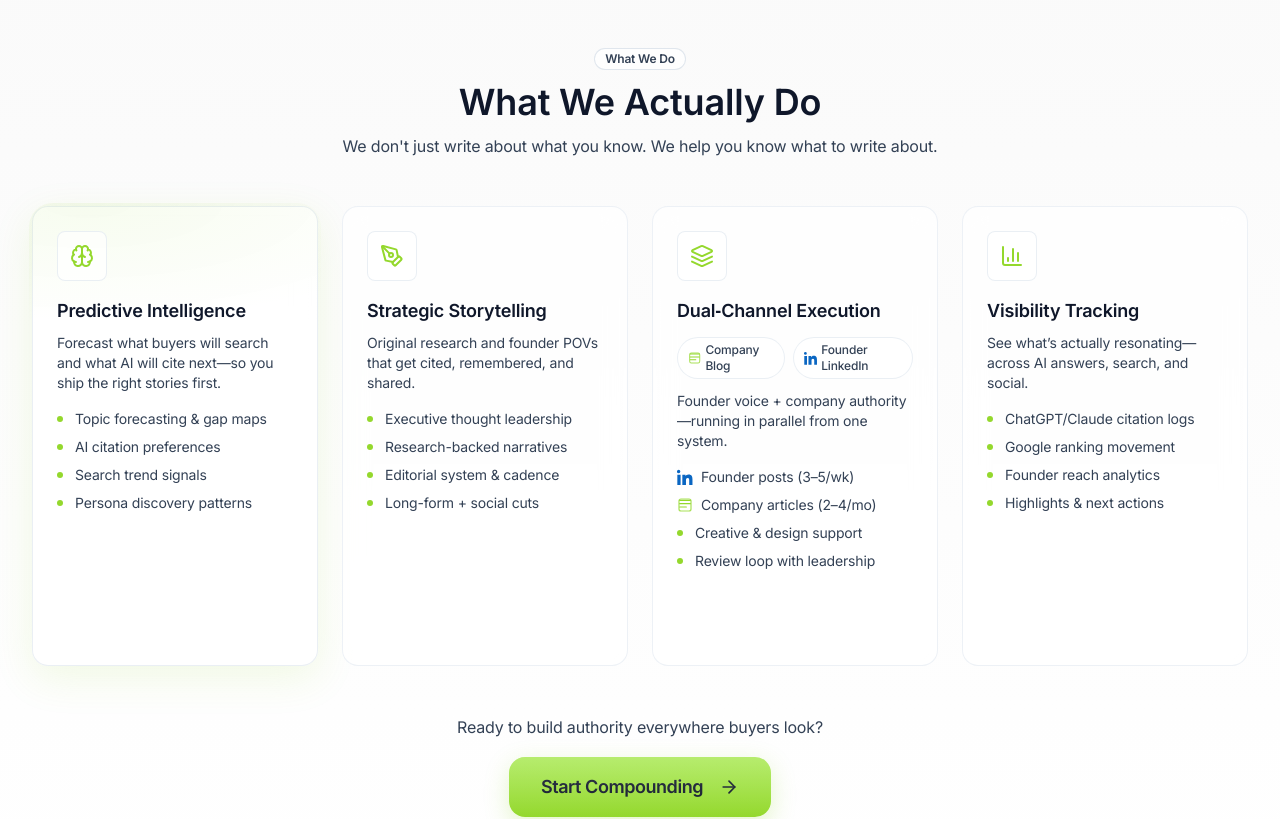
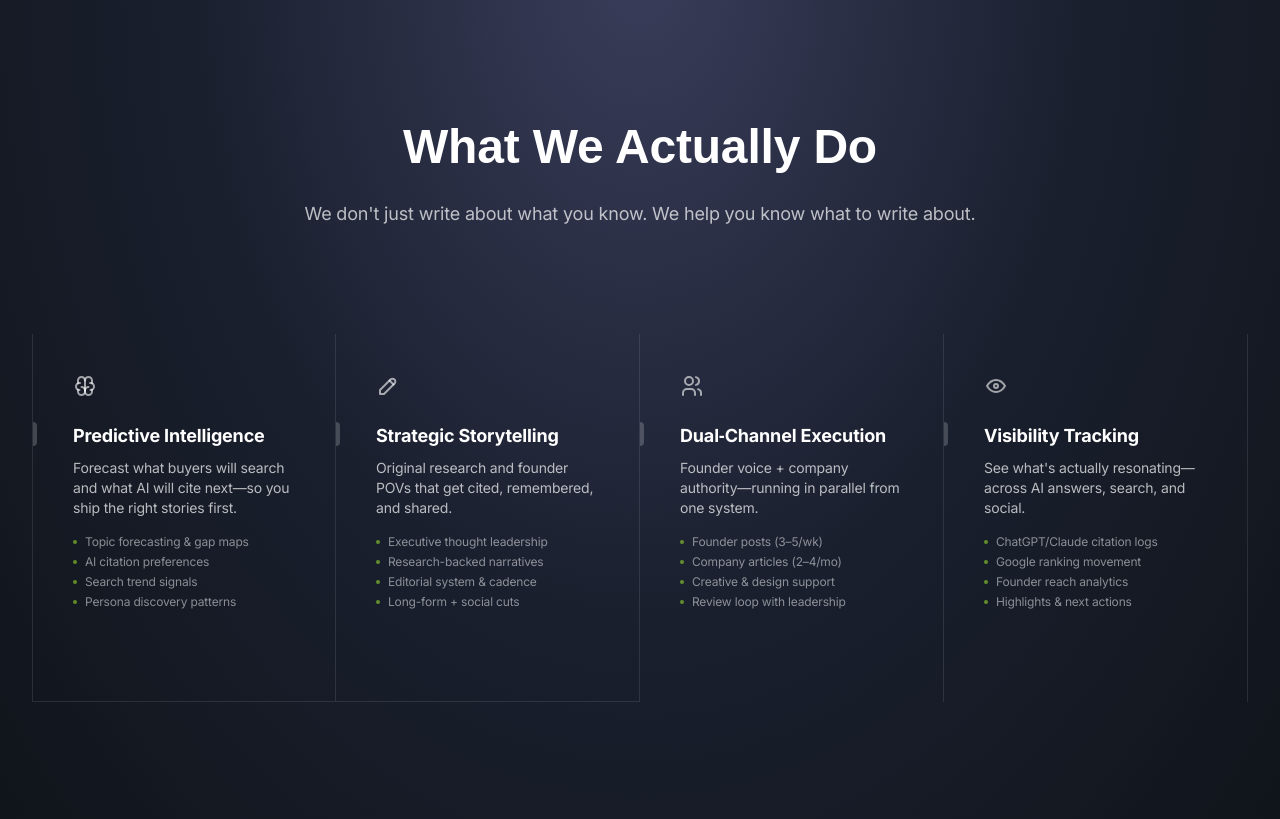
Before and after one commit to trequartist/contentq-lp1, a Next.js app: page / in a window 1280 px wide. Shown: the part 1340-2159 px from the top of the page. Built offline with nearby package versions, Linux system fonts and the light colour scheme.

Commit message:
Integrate Feature Section with Hover Effects

```diff
--- a/components/ui/feature-section-with-hover-effects.tsx
+++ b/components/ui/feature-section-with-hover-effects.tsx
@@ -1,65 +1,69 @@
 import { cn } from "@/lib/utils";
 import {
-  IconAdjustmentsBolt,
-  IconCloud,
-  IconCurrencyDollar,
-  IconEaseInOut,
-  IconHeart,
-  IconHelp,
-  IconRouteAltLeft,
-  IconTerminal2,
+  IconBrain,
+  IconPencil,
+  IconUsers,
+  IconEye,
+  IconTrendingUp,
+  IconSearch,
+  IconShare,
+  IconChartBar,
 } from "@tabler/icons-react";
 
 export function FeaturesSectionWithHoverEffects() {
   const features = [
     {
-      title: "Built for developers",
+      title: "Predictive Intelligence",
       description:
-        "Built for engineers, developers, dreamers, thinkers and doers.",
-      icon: <IconTerminal2 />,
+        "Forecast what buyers will search and what AI will cite next—so you ship the right stories first.",
+      icon: <IconBrain />,
+      details: [
+        "Topic forecasting & gap maps",
+        "AI citation preferences",
+        "Search trend signals",
+        "Persona discovery patterns"
+      ]
     },
     {
-      title: "Ease of use",
+      title: "Strategic Storytelling",
       description:
-        "It's as easy as using an Apple, and as expensive as buying one.",
-      icon: <IconEaseInOut />,
+        "Original research and founder POVs that get cited, remembered, and shared.",
+      icon: <IconPencil />,
+      details: [
+        "Executive thought leadership",
+        "Research-backed narratives",
+        "Editorial system & cadence",
+        "Long-form + social cuts"
+      ]
     },
     {
-      title: "Pricing like no other",
+      title: "Dual‑Channel Execution",
       description:
-        "Our prices are best in the market. No cap, no lock, no credit card required.",
-      icon: <IconCurrencyDollar />,
+        "Founder voice + company authority—running in parallel from one system.",
+      icon: <IconUsers />,
+      details: [
+        "Founder posts (3–5/wk)",
+        "Company articles (2–4/mo)",
+        "Creative & design support",
+        "Review loop with leadership"
+      ]
     },
     {
-      title: "100% Uptime guarantee",
-      description: "We just cannot be taken down by anyone.",
-      icon: <IconCloud />,
-    },
-    {
-      title: "Multi-tenant Architecture",
-      description: "You can simply share passwords instead of buying new seats",
-      icon: <IconRouteAltLeft />,
-    },
-    {
-      title: "24/7 Customer Support",
+      title: "Visibility Tracking",
       description:
-        "We are available a 100% of the time. Atleast our AI Agents are.",
-      icon: <IconHelp />,
-    },
-    {
-      title: "Money back guarantee",
-      description:
-        "If you donot like EveryAI, we will convince you to like us.",
-      icon: <IconAdjustmentsBolt />,
-    },
-    {
-      title: "And everything else",
-      description: "I just ran out of copy ideas. Accept my sincere apologies",
-      icon: <IconHeart />,
+        "See what's actually resonating—across AI answers, search, and social.",
+      icon: <IconEye />,
+      details: [
+        "ChatGPT/Claude citation logs",
+        "Google ranking movement",
+        "Founder reach analytics",
+        "Highlights & next actions"
+      ]
     },
   ];
+
   return (
-    <div className="grid grid-cols-1 md:grid-cols-2 lg:grid-cols-4  relative z-10 py-10 max-w-7xl mx-auto">
+    <div className="grid grid-cols-1 md:grid-cols-2 lg:grid-cols-2 xl:grid-cols-4 relative z-10 py-10 max-w-7xl mx-auto">
       {features.map((feature, index) => (
         <Feature key={feature.title} {...feature} index={index} />
       ))}
@@ -71,39 +75,56 @@ const Feature = ({
   title,
   description,
   icon,
+  details,
   index,
 }: {
   title: string;
   description: string;
   icon: React.ReactNode;
+  details: string[];
   index: number;
 }) => {
   return (
     <div
       className={cn(
-        "flex flex-col lg:border-r  py-10 relative group/feature dark:border-neutral-800",
-        (index === 0 || index === 4) && "lg:border-l dark:border-neutral-800",
-        index < 4 && "lg:border-b dark:border-neutral-800"
+        "flex flex-col lg:border-r py-10 relative group/feature border-white/10",
+        (index === 0 || index === 4) && "lg:border-l border-white/10",
+        index < 2 && "lg:border-b border-white/10"
       )}
     >
-      {index < 4 && (
-        <div className="opacity-0 group-hover/feature:opacity-100 transition duration-200 absolute inset-0 h-full w-full bg-gradient-to-t from-neutral-100 dark:from-neutral-800 to-transparent pointer-events-none" />
+      {index < 2 && (
+        <div className="opacity-0 group-hover/feature:opacity-100 transition duration-200 absolute inset-0 h-full w-full bg-gradient-to-t from-[#94D82D]/5 to-transparent pointer-events-none" />
       )}
-      {index >= 4 && (
-        <div className="opacity-0 group-hover/feature:opacity-100 transition duration-200 absolute inset-0 h-full w-full bg-gradient-to-b from-neutral-100 dark:from-neutral-800 to-transparent pointer-events-none" />
+      {index >= 2 && (
+        <div className="opacity-0 group-hover/feature:opacity-100 transition duration-200 absolute inset-0 h-full w-full bg-gradient-to-b from-[#94D82D]/5 to-transparent pointer-events-none" />
       )}
-      <div className="mb-4 relative z-10 px-10 text-neutral-600 dark:text-neutral-400">
-        {icon}
+      <div className="mb-4 relative z-10 px-10 text-white/60 group-hover/feature:text-[#94D82D] transition-colors duration-200">
+        <div className="w-8 h-8">
+          {icon}
+        </div>
       </div>
       <div className="text-lg font-bold mb-2 relative z-10 px-10">
-        <div className="absolute left-0 inset-y-0 h-6 group-hover/feature:h-8 w-1 rounded-tr-full rounded-br-full bg-neutral-300 dark:bg-neutral-700 group-hover/feature:bg-blue-500 transition-all duration-200 origin-center" />
-        <span className="group-hover/feature:translate-x-2 transition duration-200 inline-block text-neutral-800 dark:text-neutral-100">
+        <div className="absolute left-0 inset-y-0 h-6 group-hover/feature:h-8 w-1 rounded-tr-full rounded-br-full bg-white/20 group-hover/feature:bg-[#94D82D] transition-all duration-200 origin-center" />
+        <span className="group-hover/feature:translate-x-2 transition duration-200 inline-block text-white">
           {title}
         </span>
       </div>
-      <p className="text-sm text-neutral-600 dark:text-neutral-300 max-w-xs relative z-10 px-10">
+      <p className="text-sm text-white/70 max-w-xs relative z-10 px-10 mb-4 group-hover/feature:text-white/90 transition-colors duration-200">
         {description}
       </p>
+      <ul className="text-xs text-white/50 relative z-10 px-10 space-y-1 group-hover/feature:text-white/70 transition-colors duration-200">
+        {details.map((detail, idx) => (
+          <li key={idx} className="flex items-center">
+            <span className="w-1 h-1 bg-[#94D82D] rounded-full mr-2 opacity-60 group-hover/feature:opacity-100 transition-opacity duration-200"></span>
+            {detail}
+          </li>
+        ))}
+      </ul>
+      <div className="mt-6 px-10 relative z-10">
+        <button className="text-xs text-[#94D82D] hover:text-white transition-colors duration-200 font-medium opacity-0 group-hover/feature:opacity-100 transform translate-y-2 group-hover/feature:translate-y-0 transition-all duration-200">
+          Learn More →
+        </button>
+      </div>
     </div>
   );
 };
--- a/components/ui/what-we-do-section.tsx
+++ b/components/ui/what-we-do-section.tsx
@@ -1,181 +1,27 @@
 "use client";
 
-import React from "react";
-import { Badge } from "@/components/ui/badge";
-import Button from "@/components/Button";
-import { Brain, PenTool, Layers, BarChart3, ArrowRight } from "lucide-react";
+import React from 'react';
+import Section from '../Section';
+import { SectionHeadline, BodyText } from '../Typography';
+import { FeaturesSectionWithHoverEffects } from './feature-section-with-hover-effects';
 
-// Lightweight LinkedIn and Blog icons
-const LinkedInIcon = ({ className = "h-5 w-5" }: { className?: string }) => (
-  <svg viewBox="0 0 24 24" fill="currentColor" className={className} aria-hidden>
-    <path d="M4.98 3.5A2.5 2.5 0 1 1 0 3.5a2.5 2.5 0 0 1 4.98 0ZM.5 8.5h4.9V24H.5V8.5Zm7.5 0h4.7v2.12h.07c.65-1.23 2.24-2.52 4.6-2.52 4.92 0 5.83 3.24 5.83 7.46V24h-4.89v-6.8c0-1.62-.03-3.7-2.25-3.7-2.25 0-2.6 1.76-2.6 3.58V24H8V8.5Z" />
-  </svg>
-);
-
-const BlogIcon = ({ className = "h-5 w-5" }: { className?: string }) => (
-  <svg viewBox="0 0 24 24" fill="none" stroke="currentColor" strokeWidth="1.8" className={className} aria-hidden>
-    <path d="M4 5h16M4 10h16M4 15h10" strokeLinecap="round" />
-    <rect x="3" y="3" width="18" height="18" rx="3" strokeOpacity=".8" />
-  </svg>
-);
-
-interface Service {
-  icon: React.ReactNode;
-  title: string;
-  description: string;
-  features: string[];
-  popular?: boolean;
-}
-
-const services: Service[] = [
-  {
-    icon: <Brain className="h-6 w-6" />,
-    title: "Predictive Intelligence",
-    description:
-      "Forecast what buyers will search and what AI will cite next—so you ship the right stories first.",
-    features: [
-      "Topic forecasting & gap maps",
-      "AI citation preferences",
-      "Search trend signals",
-      "Persona discovery patterns",
-    ],
-    popular: true,
-  },
-  {
-    icon: <PenTool className="h-6 w-6" />,
-    title: "Strategic Storytelling",
-    description:
-      "Original research and founder POVs that get cited, remembered, and shared.",
-    features: [
-      "Executive thought leadership",
-      "Research-backed narratives",
-      "Editorial system & cadence",
-      "Long-form + social cuts",
-    ],
-  },
-  {
-    icon: <Layers className="h-6 w-6" />,
-    title: "Dual‑Channel Execution",
-    description:
-      "Founder voice + company authority—running in parallel from one system.",
-    features: [
-      "Founder posts (3–5/wk)",
-      "Company articles (2–4/mo)",
-      "Creative & design support",
-      "Review loop with leadership",
-    ],
-  },
-  {
-    icon: <BarChart3 className="h-6 w-6" />,
-    title: "Visibility Tracking",
-    description:
-      "See what’s actually resonating—across AI answers, search, and social.",
-    features: [
-      "ChatGPT/Claude citation logs",
-      "Google ranking movement",
-      "Founder reach analytics",
-      "Highlights & next actions",
-    ],
-  },
-];
-
-const CardShell: React.FC<{ children: React.ReactNode; highlight?: boolean }> = ({
-  children,
-  highlight,
-}) => (
-  <div
-    className={
-      "relative h-full rounded-2xl border backdrop-blur-md transition-all duration-300 " +
-      (highlight
-        ? "border-slate-200/70 bg-white/80 shadow-[0_12px_40px_rgba(148,216,45,0.12)]"
-        : "border-slate-200/60 bg-white/70 hover:bg-white/80 hover:shadow-[0_10px_30px_rgba(0,0,0,0.08)]")
-    }
-  >
-    {highlight && (
-      <div className="pointer-events-none absolute -inset-1 rounded-3xl bg-[radial-gradient(600px_200px_at_20%_0%,rgba(148,216,45,0.08),transparent_60%)]" />
-    )}
-    <div className="relative z-10">{children}</div>
-  </div>
-);
-
-export default function WhatWeDoSection() {
+const WhatWeDoSection = () => {
   return (
-    <section id="what-we-do" className="py-16 sm:py-20 bg-gradient-to-b from-zinc-50 to-white">
-      <div className="mx-auto max-w-7xl px-4 sm:px-6 lg:px-8">
-        {/* Header */}
-        <div className="text-center mb-12">
-          <Badge className="mb-3 rounded-full border-slate-300/60 bg-white/80 text-slate-700 backdrop-blur-sm">
-            What We Do
-          </Badge>
-          <h2 className="text-2xl md:text-4xl font-semibold text-slate-900 mb-3">
+    <Section variant="dark" id="what-we-do" style={{ backgroundColor: '#001233' }}>
+      <div className="max-w-7xl mx-auto px-4 sm:px-6 lg:px-8">
+        <div className="text-center mb-16">
+          <SectionHeadline className="text-white mb-6">
             What We Actually Do
-          </h2>
-          <p className="text-slate-700 max-w-3xl mx-auto text-base">
-            We don't just write about what you know. We help you know what to
-            write about.
-          </p>
+          </SectionHeadline>
+          <BodyText className="text-white/70 max-w-3xl mx-auto">
+            We don't just write about what you know. We help you know what to write about.
+          </BodyText>
         </div>
 
-        {/* Services Grid */}
-        <div className="grid grid-cols-1 md:grid-cols-2 lg:grid-cols-4 gap-6">
-          {services.map((svc, idx) => (
-            <CardShell key={idx} highlight={svc.popular}>
-              <div className="p-6 h-full flex flex-col">
-                <div className="mb-4 p-3 rounded-lg bg-white/70 border border-slate-200/70 w-fit transition-colors duration-300">
-                  <div className="text-[#94D82D] transition-transform duration-300">
-                    {svc.icon}
-                  </div>
-                </div>
-                <h3 className="text-lg font-semibold text-slate-900 mb-2">
-                  {svc.title}
-                </h3>
-                {svc.title === "Dual‑Channel Execution" && (
-                  <div className="mt-1 mb-3 flex items-center gap-2">
-                    <span className="inline-flex items-center gap-1 rounded-full border border-slate-200/70 bg-white/80 px-2.5 py-1 text-xs font-medium text-slate-700">
-                      <BlogIcon className="h-4 w-4 text-[#94D82D]" /> Company Blog
-                    </span>
-                    <span className="inline-flex items-center gap-1 rounded-full border border-slate-200/70 bg-white/80 px-2.5 py-1 text-xs font-medium text-slate-700">
-                      <LinkedInIcon className="h-4 w-4 text-[#0A66C2]" /> Founder LinkedIn
-                    </span>
-                  </div>
-                )}
-                <p className="text-slate-700 mb-4 flex-grow text-sm">
-                  {svc.description}
-                </p>
-                <ul className="space-y-2 mb-5">
-                  {svc.features.map((f, i) => (
-                    <li key={i} className="flex items-center text-sm text-slate-700">
-                      {svc.title === "Dual‑Channel Execution" && i < 2 ? (
-                        i === 0 ? (
-                          <LinkedInIcon className="h-4 w-4 text-[#0A66C2] mr-2" />
-                        ) : (
-                          <BlogIcon className="h-4 w-4 text-[#94D82D] mr-2" />
-                        )
-                      ) : (
-                        <span className="w-1.5 h-1.5 bg-[#94D82D] rounded-full mr-3 flex-shrink-0"></span>
-                      )}
-                      {f}
-                    </li>
-                  ))}
-                </ul>
-                <Button className="w-full" variant="secondary">
-                  Learn More
-                  <ArrowRight className="ml-2 h-4 w-4" />
-                </Button>
-              </div>
-            </CardShell>
-          ))}
-        </div>
+        <FeaturesSectionWithHoverEffects />
+      </div>
+    </Section>
+  );
+};
 
-        {/* CTA */}
-        <div className="text-center mt-12">
-          <p className="text-slate-700 mb-4">Ready to build authority everywhere buyers look?</p>
-          <Button size="lg" className="px-8">
-            Start Compounding
-            <ArrowRight className="ml-2 h-5 w-5" />
-          </Button>
-        </div>
-      </div>
-    </section>
-  );
-}
+export default WhatWeDoSection;
```
